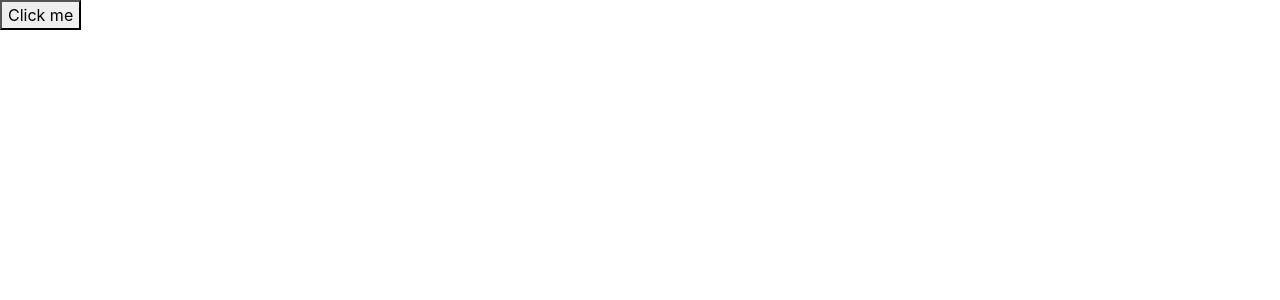
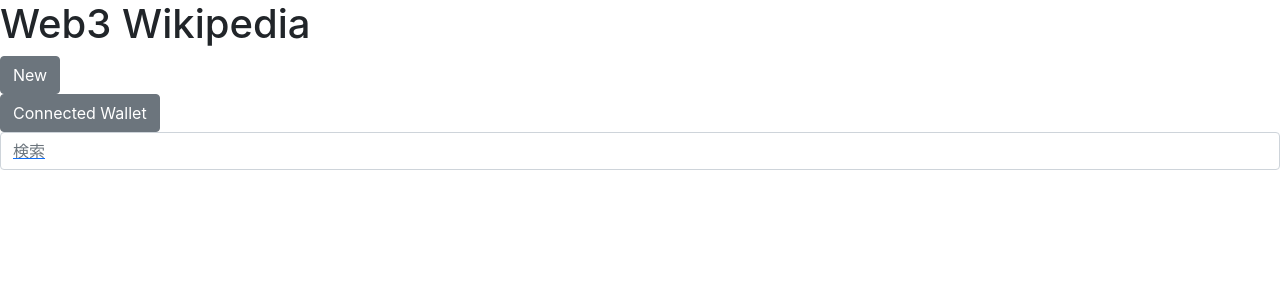
Before and after one commit to cryptobuks/web3-wikipedia, a React (Create React App) app in the folder react-app/: page / in a window 1280 px wide. Shown: the top 300 px of the page. Built offline with nearby package versions, Linux system fonts and the light colour scheme.

Commit message:
fix some debug

```diff
--- a/react-app/src/App.js
+++ b/react-app/src/App.js
@@ -3,16 +3,16 @@ import { BrowserRouter, Routes, Route } from "react-router-dom";
 import Home from "./pages/Home";
 import ListView from "./pages/ListView";
 import Detail from "./pages/Detail";
-import Chat from "./pages/Edit";
+import Edit from "./pages/Edit";
 
 
 const App = () => {
   return (
     <BrowserRouter>
       <Routes>
-        <Route path={`/a`} element={<Home />} />
+        <Route path={`/`} element={<Home />} />
         <Route path={`/ListView/`} element={<ListView />} />
-        <Route path={`/`} element={<Chat />} />
+        <Route path={`/Edit`} element={<Edit />} />
         <Route path={`/Detail/`} element={<Detail />} />
       </Routes>
     </BrowserRouter>
--- a/react-app/src/pages/Edit.js
+++ b/react-app/src/pages/Edit.js
@@ -1,23 +1,6 @@
-import React from 'react';
-import db from '../model/firebase';
-import { collection, addDoc,setDoc,doc } from "firebase/firestore";
-
-
-// it is just a test!!
-
-function Chat() {
-const addChat = () => {
-const chatName = prompt('Please enter the chat room name');
-
-if (chatName) {
-const cityRef = doc(db, 'cities', 'BJ');
-setDoc(cityRef, { name: chatName }, { merge: true });
+const Edit = () => {
+    return(
+    <p>edit</p>
+    )
 }
-};
-
-return <button onClick={addChat}> Click me </button>;
-}
-
-
-
-export default Chat;
+export default Edit;
--- a/react-app/src/pages/Home.js
+++ b/react-app/src/pages/Home.js
@@ -34,7 +34,8 @@ const Home = () => {
           <button type="button" class="btn btn-secondary" onClick={connectWallet}>Connected Wallet</button>
         )}
       </div>
-      <input class="form-control" placeholder="検索"></input>
+      {/* reduxできるまで一時的に以下のように記載 */}
+      <Link to="/ListView"><input class="form-control" placeholder="検索"></input></Link>
     </div>
   );
 };
```
Also changed, not shown: 1 other file (tests, documents, lock files or other folders).
